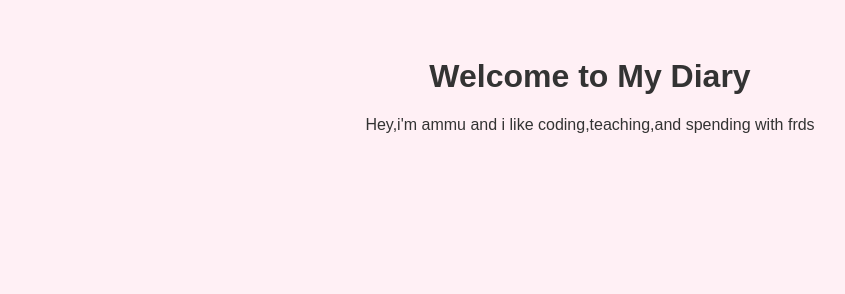
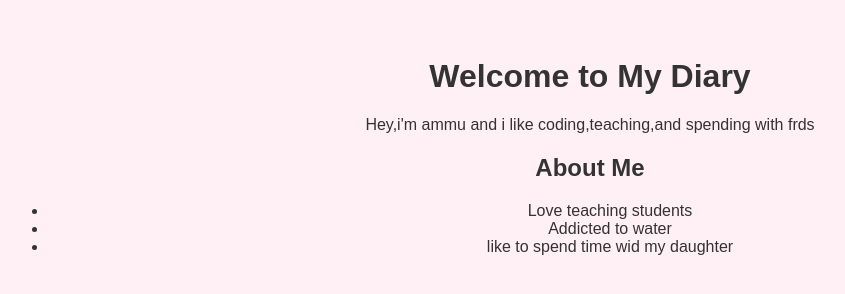
Before and after one commit to SurajiRasagna/My-Digital-Diary, a plain HTML site: page index.html in a window 1280 px wide. Shown: the whole page, without its empty margins (50-895 px from the left). Drawn offline with Linux system fonts and the light colour scheme.

Commit message:
Added About Me section

```diff
--- a/index.html
+++ b/index.html
@@ -7,5 +7,11 @@
 <body>
 <h1>Welcome to My Diary</h1>
 <p>Hey,i'm ammu and i like coding,teaching,and spending with frds</p>
+<h2>About Me</h2>
+<ul>
+<li>Love teaching students</li>
+<li>Addicted to water</li>
+<li>like to spend time wid my daughter</li>
+</ul>
 </body>
 </html>
```
